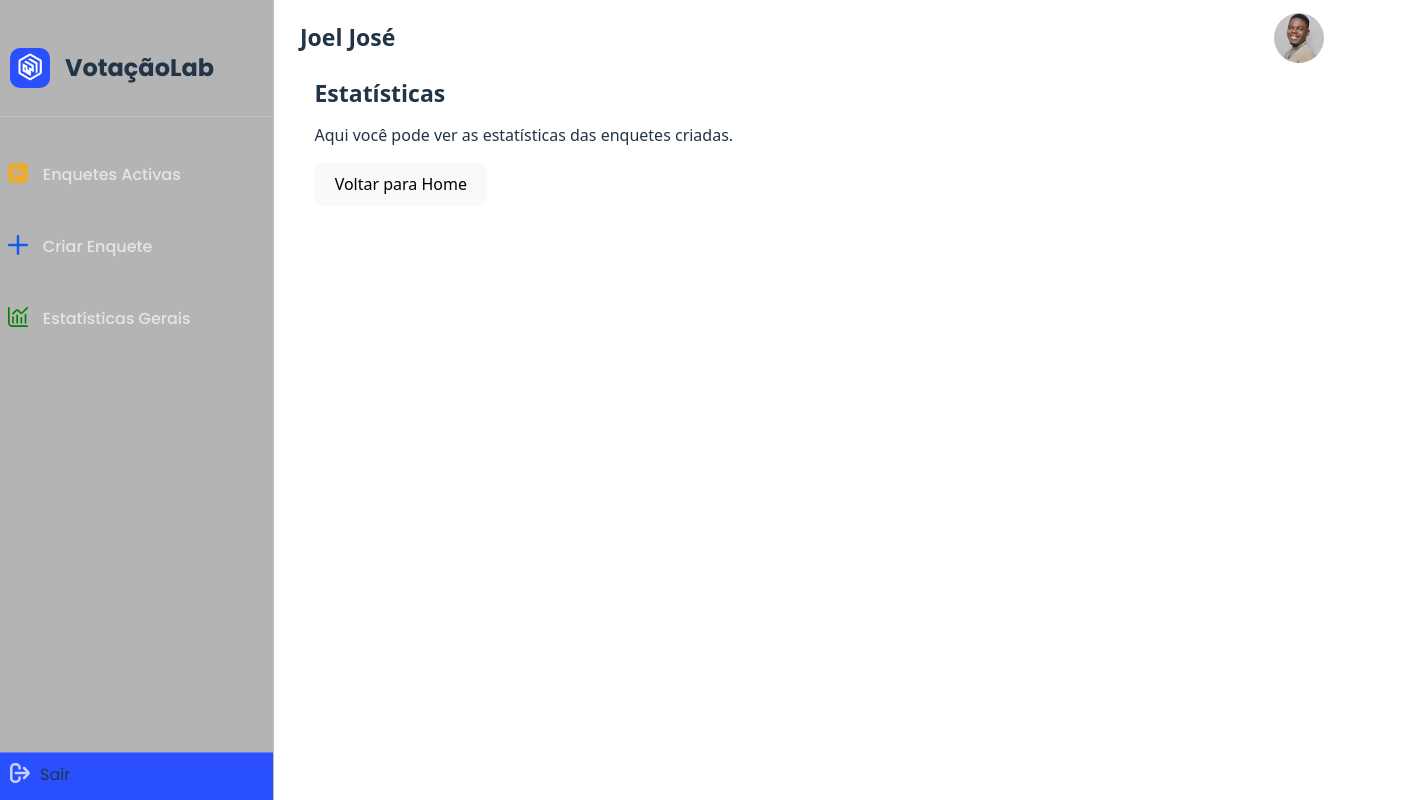
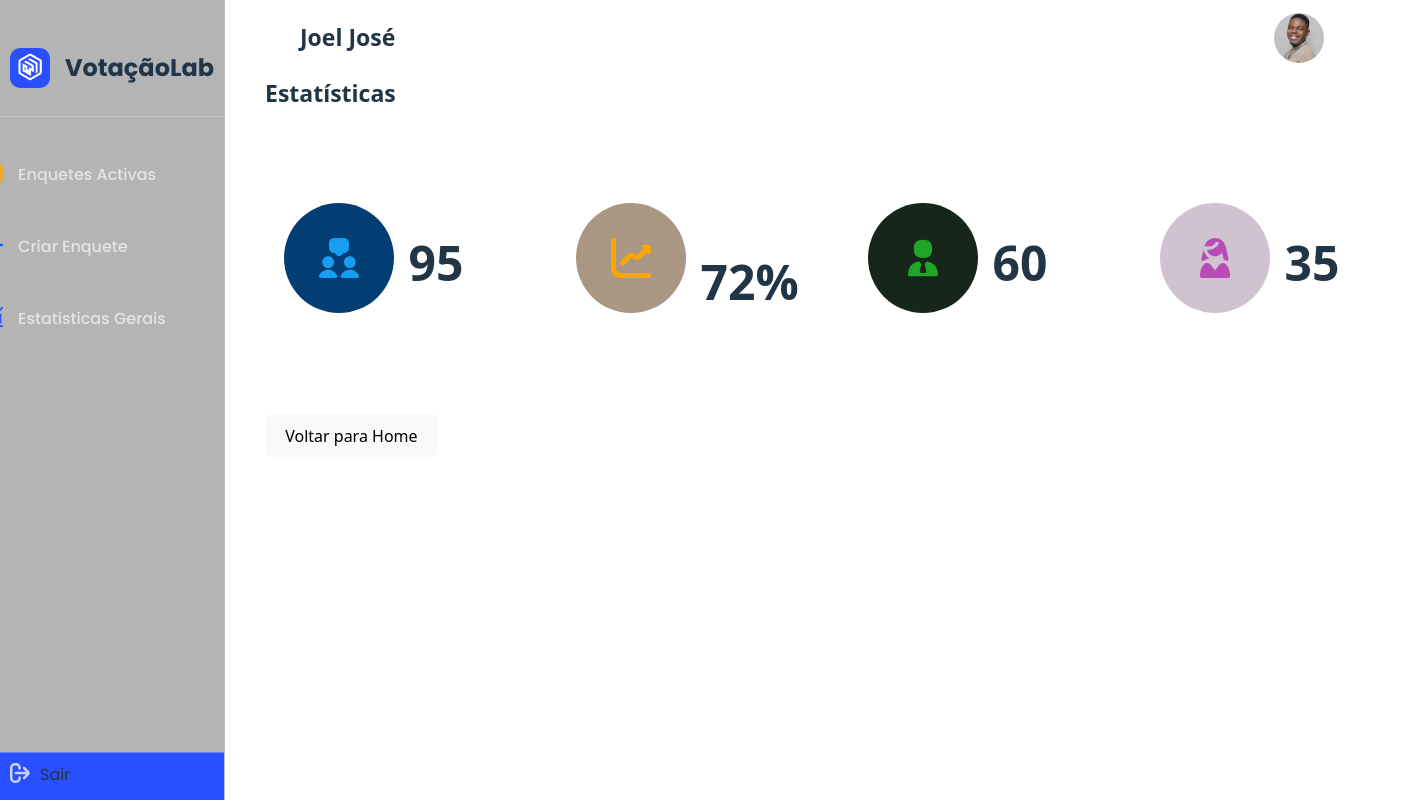
Before and after one commit to joelpanzojose/vote_oficial, a React (Vite) app: page /estatisticas in a window 1280 px wide. Shown: the whole page, 1413 px wide, since content can reach past the window. Built offline with nearby package versions, Linux system fonts and the light colour scheme.

Commit message:
Adicionei o conteúdo na aba das estatísticas

```diff
--- a/src/componentes/EnqueteCard/EnqueteCard.css
+++ b/src/componentes/EnqueteCard/EnqueteCard.css
@@ -11,7 +11,7 @@
     border-radius: 10px;
 }
 .CardEnquete{
-    background-color: #ffffff18;
+    background-color: #ffffff10;
     border-radius: 10px;
     padding: 10px;
     border: 1px solid rgba(255, 255, 255, 0.185);
--- a/src/componentes/card/Card.jsx
+++ b/src/componentes/card/Card.jsx
@@ -1,16 +1,27 @@
 
 import React from 'react';
 import './card.css'
+import { Plus, IconEnquete, IconEstatisticas, Logout, TotalEnquete } from './svgs/mysvg';
+import { Participacaomedia } from './svgs/mysvg';
 
 
 function Card(props) {
 
   return (
-    <div className="card">
-      <h2>{props.titulo}</h2>
-      <p>{props.conteudo}</p>
-      <button>Ver Mais</button>
+    <div className="containerCard">
+
+      <div className="card">
+          <div className="cardConteudo">
+            <div className={`icon_Cards ${props.bgClass}`}>{props.IconCard_estatisticas}</div>
+
+            <div className="info_card">
+              <div className="titulo"><p>{props.titulo}</p></div>
+              <div className="dados"> <h3>{props.totalvotos}</h3></div>
+            </div>
+          </div>
+      </div>
     </div>
+
   );
 }
 
--- a/src/componentes/card/card.css
+++ b/src/componentes/card/card.css
@@ -1,13 +1,56 @@
-
 .card{
-    border: 1px solid;
+    border: 1px solid #ffffff1e;
     padding: 10px;
-    margin: 10px;
     border-radius: 20px;
-
-    width: 300px;
-    height: 300px;
+    width: 250px;
+    height: 250px;
 
     display: flex;
     flex-direction: column;
+    justify-content: center;
+    background-color: #ffffff10;
 }
+.icon_Cards{
+    background-color: #2184f52f;
+    display: flex;
+    justify-content: center;
+    align-items: center;
+    border-radius: 130px;
+    height: 110px;
+    width: 110px;
+}
+.cardConteudo{
+    display: flex;
+    justify-content: space-around;
+}
+.info_card{
+    height: 110px;
+    width: 110px;
+    display: flex;
+    justify-content: space-between;
+    flex-direction: column;
+    /* background-color: red; */
+}
+.info_card .titulo{
+    font-size: 13px;
+    margin: 0;
+    color: #ffffff85;
+}
+.info_card h3{
+    font-size: 3rem;
+    margin-top: -22px;
+}
+
+.bg-azul {
+  background-color: #023E73;
+}
+
+.bg-verde {
+  background-color: #17261A;
+}
+.bg-laranja{
+    background-color: #4e2a047c;
+}
+.gb-roxo{
+    background-color: rgba(61, 7, 61, 0.24);
+}
--- a/src/componentes/card/svgs/mysvg.jsx
+++ b/src/componentes/card/svgs/mysvg.jsx
@@ -40,5 +40,42 @@ function Iconactive(props) {
     );
 }
 
+function TotalEnquete(props) {
+    return (
+        <svg className="estatisticasCard votos" xmlns="http://www.w3.org/2000/svg" id="Layer_1" data-name="Layer 1" viewBox="0 0 24 24" width="512" height="512"><path d="M7.94,11.95c-.59-.59-.59-1.54,0-2.12,.59-.59,1.54-.59,2.12,0l1.17,1.17,2.71-2.71c.59-.59,1.54-.59,2.12,0,.59,.59,.59,1.54,0,2.12l-2.71,2.71c-.58,.58-1.35,.88-2.12,.88s-1.54-.29-2.12-.88l-1.17-1.17Zm16.06,5.05v1c0,2.21-1.79,4-4,4H4c-2.21,0-4-1.79-4-4v-1c0-1.86,1.28-3.43,3-3.87V7.5c0-3.03,2.47-5.5,5.5-5.5h7c3.03,0,5.5,2.47,5.5,5.5v5.63c1.72,.45,3,2.01,3,3.87Zm-18,0h12V7.5c0-1.38-1.12-2.5-2.5-2.5h-7c-1.38,0-2.5,1.12-2.5,2.5v9.5Z" /></svg>
+
+    );
+}
+
+function Participacaomedia(props) {
+    return (
+        <svg className="pessoas" xmlns="http://www.w3.org/2000/svg" id="Layer_1" data-name="Layer 1" viewBox="0 0 24 24">
+            <path d="m14.928,9h.072c1.654,0,3-1.346,3-3v-3c0-1.654-1.346-3-3-3h-6c-1.654,0-3,1.346-3,3v3c0,1.654,1.346,3,3,3h.202l1.834,1.617c.29.256.653.384,1.016.384.358,0,.716-.126.998-.376l1.878-1.624Zm-9.428,9c1.93,0,3.5-1.57,3.5-3.5s-1.57-3.5-3.5-3.5-3.5,1.57-3.5,3.5,1.57,3.5,3.5,3.5Zm9.5-3.5c0,1.93,1.57,3.5,3.5,3.5s3.5-1.57,3.5-3.5-1.57-3.5-3.5-3.5-3.5,1.57-3.5,3.5Zm-9.5,4.5c-2.434,0-4.618,1.466-5.437,3.649-.115.307-.072.651.114.921.188.27.494.43.822.43h9c.328,0,.635-.161.822-.43.187-.27.229-.614.114-.921-.818-2.183-3.003-3.649-5.437-3.649Zm18.437,3.649c-.818-2.183-3.003-3.649-5.437-3.649s-4.618,1.466-5.437,3.649c-.115.307-.072.651.114.921.188.27.494.43.822.43h9c.328,0,.635-.161.822-.43.187-.27.229-.614.114-.921Z" />
+        </svg>
+
+    );
+}
+
+function EstatisticasCard(props){
+    return(
+       <svg className="estatisticasCard" xmlns="http://www.w3.org/2000/svg" id="Layer_1" data-name="Layer 1" viewBox="0 0 24 24" width="512" height="512"><path d="M22.5,21H5.5A2.5,2.5,0,0,1,3,18.5V1.5a1.5,1.5,0,0,0-3,0v17A5.506,5.506,0,0,0,5.5,24h17a1.5,1.5,0,0,0,0-3Z"/><path d="M22.5,3.976H19.414a1,1,0,0,0-.707,1.707l.733.732h0L15.853,10a.5.5,0,0,1-.708,0l-.17-.17a3.583,3.583,0,0,0-4.95,0l-4.1,4.1a1.5,1.5,0,1,0,2.121,2.121l4.1-4.1a.5.5,0,0,1,.708,0l.17.17a3.585,3.585,0,0,0,4.95,0l3.586-3.585h0l.732.733A1,1,0,0,0,24,8.562V5.476A1.5,1.5,0,0,0,22.5,3.976Z"/></svg>
+
+
+    );
+}
+
+function Man(props){
+    return(
+        <svg className="estatisticasCard Man"  id="Layer_1" viewBox="0 0 24 24" xmlns="http://www.w3.org/2000/svg" data-name="Layer 1"><path d="m12 12c-3.804 0-5.5-1.696-5.5-5.5s1.696-5.5 5.5-5.5 5.5 1.696 5.5 5.5-1.696 5.5-5.5 5.5zm2.039 2.113c-.336.564-.706 1.118-1.101 1.665.407 1.336.752 2.684 1.002 4.051.134.601-.324 1.171-.94 1.171h-2c-.616 0-1.073-.57-.94-1.171.209-1.287.559-2.624.981-3.988-.413-.548-.791-1.122-1.127-1.724-4.504.546-6.659 3.024-6.913 7.83-.014.274.085.542.273.741s.451.312.726.312h16c.274 0 .537-.113.726-.312.188-.199.287-.467.273-.741-.255-4.822-2.425-7.299-6.96-7.835z"/></svg>
+    );
+}
+
+function Woman(props){
+    return(
+        <svg className="estatisticasCard Woman" id="Layer_1" viewBox="0 0 24 24" xmlns="http://www.w3.org/2000/svg" data-name="Layer 1"><path d="m20 24h-16c-.553 0-1-.448-1-1v-1c0-2.414.986-4.894 2.512-6.318.504-.471 1.165-.711 1.861-.679.7.033 1.368.353 1.833.877l2.795 3.515 2.77-3.471c.501-.565 1.17-.883 1.87-.915.688-.035 1.354.211 1.858.683 1.519 1.424 2.501 3.9 2.501 6.308v1c0 .552-.447 1-1 1zm-9.206-19.717c.648-.404 1.177-.946 1.557-1.584.237-.398.721-.595 1.158-.44.006.002.013.005.019.007.588.212.871.9.553 1.438-1.174 2.118-3.704 3.334-6.082 3.296-.038 0-.41 0-.69 0 .361 2.264 2.327 3.999 4.69 3.999 1.751 0 3.284-.953 4.108-2.368.031.129.682 2.5 1.132 4.219.481.202.944.437 1.387.702.783.469 1.743-.208 1.525-1.094-.958-3.898-1.932-7.851-1.95-7.909-.855-2.722-3.348-4.55-6.202-4.55s-5.347 1.83-6.201 4.551c-.017.054-.058.211-.117.45h2.088c1.25 0 2.214-.212 3.025-.717zm-1.973 7.936c-1.974-1.034-3.379-3.006-3.596-5.333-.121.507-.703 2.857-1.377 5.578-.217.875.728 1.572 1.5 1.107 1.056-.636 2.226-1.101 3.474-1.352z"/></svg>
+    );
+}
+
 export { Plus, IconEnquete, IconEstatisticas, Logout };
 export default Iconactive;
+export { TotalEnquete, Participacaomedia, EstatisticasCard, Man, Woman };
--- a/src/componentes/card/svgs/svg.css
+++ b/src/componentes/card/svgs/svg.css
@@ -1,6 +1,4 @@
-.plus,
-.poll,
-.stats,.logout {
+svg {
     width: 20px;
     height: 20px;
    fill: rgba(255, 255, 255, 0.74);
@@ -12,5 +10,25 @@
     fill: rgba(255, 166, 0, 0.733);
 }
 .stats{
-    fill: green;
+    fill: #2a4fff;
 }
+.estatisticasCard{
+    width: 40px;
+    height: 40px;
+    fill: orange;
+}
+.pessoas{
+    width: 40px;
+    height: 40px;
+    fill: #169EF2;
+}
+.Man{
+     width: 40px;
+     height: 40px;
+    fill: #1FA628;
+}
+.Woman{
+     width: 40px;
+     height: 40px;
+    fill: #b84bb8;
+}
--- a/src/index.css
+++ b/src/index.css
@@ -43,12 +43,14 @@ button {
   font-size: 1em;
   font-weight: 500;
   font-family: inherit;
-  background-color: #1a1a1a;
+  background-color: #2a4fff;
+
   cursor: pointer;
   transition: border-color 0.25s;
 }
 button:hover {
-  border-color: #646cff;
+  background-color: #1a1a1a;
+  border-color: #535bf2;
 }
 button:focus,
 button:focus-visible {
--- a/src/pages/Estatisticas/Estatisticas.css
+++ b/src/pages/Estatisticas/Estatisticas.css
@@ -0,0 +1,11 @@
+.estatisticas{
+    display: flex;
+    justify-content: space-between;
+    flex-direction: column;
+    height: 30vh;
+}
+.divCards-Estatisticas{
+    display: flex;
+    gap: 20px;
+    margin-bottom: 20px;
+}
--- a/src/pages/Estatisticas/Estatisticas.jsx
+++ b/src/pages/Estatisticas/Estatisticas.jsx
@@ -1,15 +1,48 @@
 import './Estatisticas.css'
 import { Link } from 'react-router-dom';
+import Card from '../../componentes/card/Card';
+import { Participacaomedia, EstatisticasCard, Man, Woman } from '../../componentes/card/svgs/mysvg';
 function Estatisticas() {
   return (
     <div className="estatisticas">
       <h1>Estatísticas</h1>
-      <p>Aqui você pode ver as estatísticas das enquetes criadas.</p>
-      {/* Exibição das estatísticas */}
 
-        <Link to="/">
-          <button className="btn_voltar">Voltar para Home</button>
-        </Link>
+      <div className="divCards-Estatisticas">
+                <Card
+                  IconCard_estatisticas={<Participacaomedia />}
+                  titulo="Total de Votos"
+                  totalvotos="95"
+                  bgClass="bg-azul"
+                />
+
+                <Card
+                  IconCard_estatisticas={<EstatisticasCard />}
+                  titulo="Participação Média"
+                  totalvotos="72%"
+                  bgClass="bg-laranja"
+                />
+
+                <Card
+                  IconCard_estatisticas={<Man />}
+                  titulo="Votos Masculinos"
+                  totalvotos="60"
+                  bgClass="bg-verde"
+                />
+
+                <Card
+                  IconCard_estatisticas={<Woman />}
+                  titulo="Votos Femininos"
+                  totalvotos="35"
+                  bgClass="gb-roxo"
+                />
+      </div>
+
+
+
+
+      <Link to="/">
+        <button className="btn_voltar">Voltar para Home</button>
+      </Link>
     </div>
   )
 }
```
